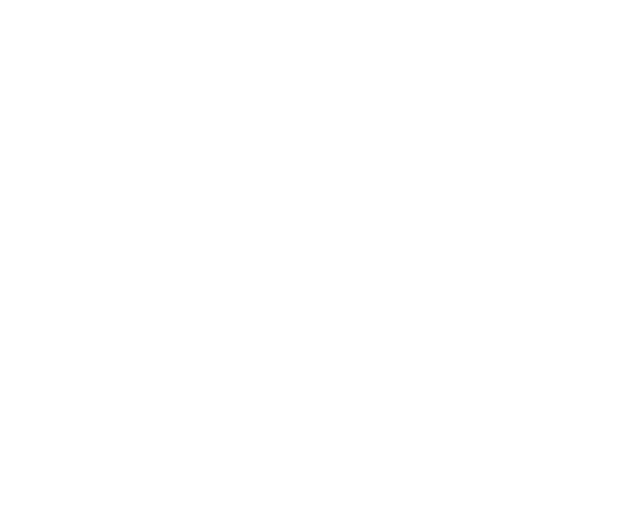
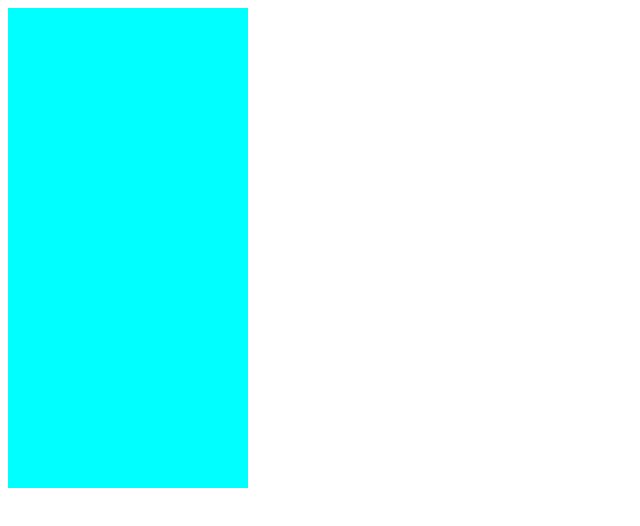
Before and after one commit to wcheng8/tetrisclone, a plain HTML site: page index.html in a window 1280 px wide. Shown: the whole page, without its empty margins (0-640 px from the left). Drawn offline with Linux system fonts and the light colour scheme.

Commit message:
create canvas

```diff
--- a/index.html
+++ b/index.html
@@ -7,6 +7,7 @@
     <title>Tetris</title>
   </head>
   <body>
+    <canvas id="board"></canvas>
     <script src="script.js"></script>
   </body>
 </html>
--- a/script.js
+++ b/script.js
@@ -1 +1,9 @@
-console.log('hi')
+var canvas = document.getElementById("board");
+var ctx = canvas.getContext("2d");
+
+var width = 10;
+var height = 20;
+var pixels = 24;
+
+canvas.width = width*pixels
+canvas.height = height*pixels
--- a/style.css
+++ b/style.css
@@ -0,0 +1,3 @@
+#board{
+  background-color: aqua;
+}
```
